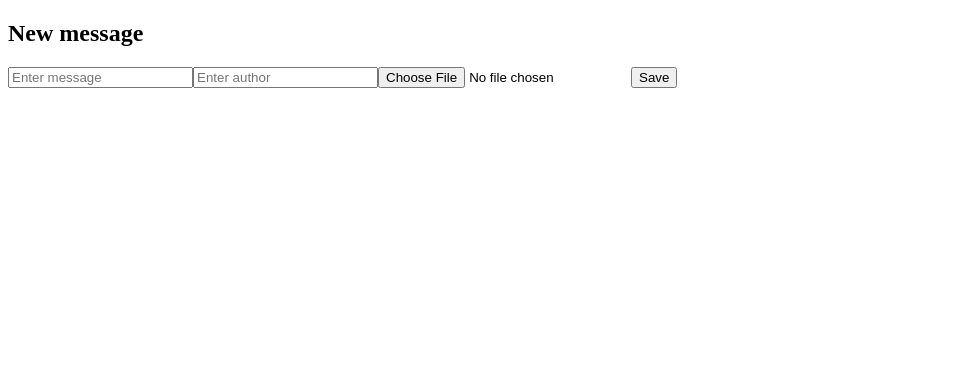
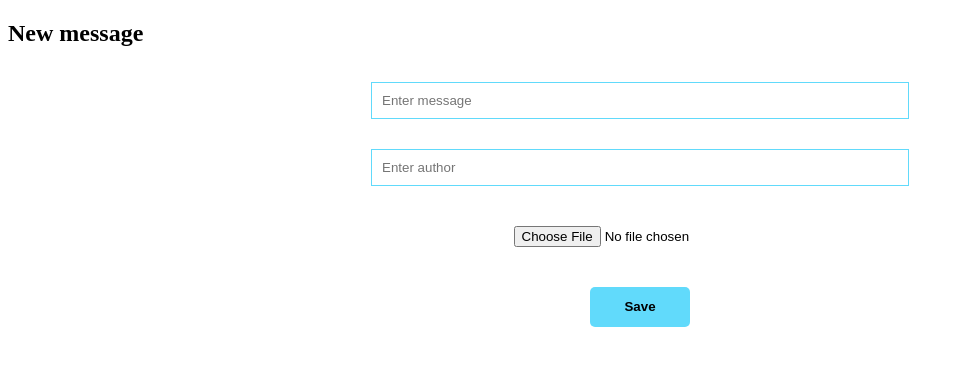
Before and after one commit to emambetakunova/javascript_group_3_homework_77_elza_mambetakunova, a React (Create React App) app in the folder hw_77_frontend/: page /messages/new in a window 1280 px wide. Shown: the top 366 px of the page, without its empty margins (0-964 px from the left). Built offline with nearby package versions, Linux system fonts and the light colour scheme.

Commit message:
add styles

```diff
--- /dev/null
+++ b/hw_77_frontend/src/components/MessageForm/MessageForm.css
@@ -0,0 +1,30 @@
+.MessageForm {
+    max-width: 600px;
+    margin: 20px auto;
+    display: flex;
+    flex-direction: column;
+}
+
+
+.MessageForm input,
+.MessageForm button
+{
+    display: block;
+    margin: 15px auto;
+    padding: 10px;
+}
+
+.Input {
+    width: 86%;
+    border: 1px solid #61dafb;
+}
+
+.MessageForm button {
+    background: #61dafb;
+    border: transparent;
+    border-radius: 5px;
+    width: 100px;
+    height: 40px;
+    text-align: center;
+    font-weight: bold;
+}
--- a/hw_77_frontend/src/components/MessageForm/MessageForm.js
+++ b/hw_77_frontend/src/components/MessageForm/MessageForm.js
@@ -1,9 +1,12 @@
 import React, {Component} from 'react';
 
-class ProductForm extends Component {
+import './MessageForm.css'
+
+class MessageForm extends Component {
     state = {
         message: '',
-        author: ''
+        author: '',
+        image: ''
     };
 
     submitFormHandler = event => {
@@ -14,7 +17,7 @@ class ProductForm extends Component {
             formData.append(key, this.state[key]);
         });
 
-        this.props.onSubmit({formData})
+        this.props.onSubmit(formData)
     };
 
     inputChangeHandler = event => {
@@ -29,34 +32,35 @@ class ProductForm extends Component {
         })
     };
 
-
     render() {
         return (
-            <form onSubmit={this.submitFormHandler}>
+            <form onSubmit={this.submitFormHandler} className="MessageForm">
                 <input
                     type="text" required
                     name="message" id="message"
                     placeholder="Enter message"
                     value={this.state.message}
                     onChange={this.inputChangeHandler}
+                    className="Input"
                 />
                 <input
-                    type="text" required min="0"
+                    type="text"
                     name="author" id="author"
                     placeholder="Enter author"
                     value={this.state.author}
                     onChange={this.inputChangeHandler}
+                    className="Input"
                 />
                 <input
-                    type="file" required
+                    type="file"
                     name="image" id="image"
                     onChange={this.fileChangeHandler}
                 />
-                <button type="submit" color="primary">Save</button>
+                <button type="submit">Save</button>
             </form>
 
         );
     }
 }
 
-export default ProductForm;
+export default MessageForm;
```
